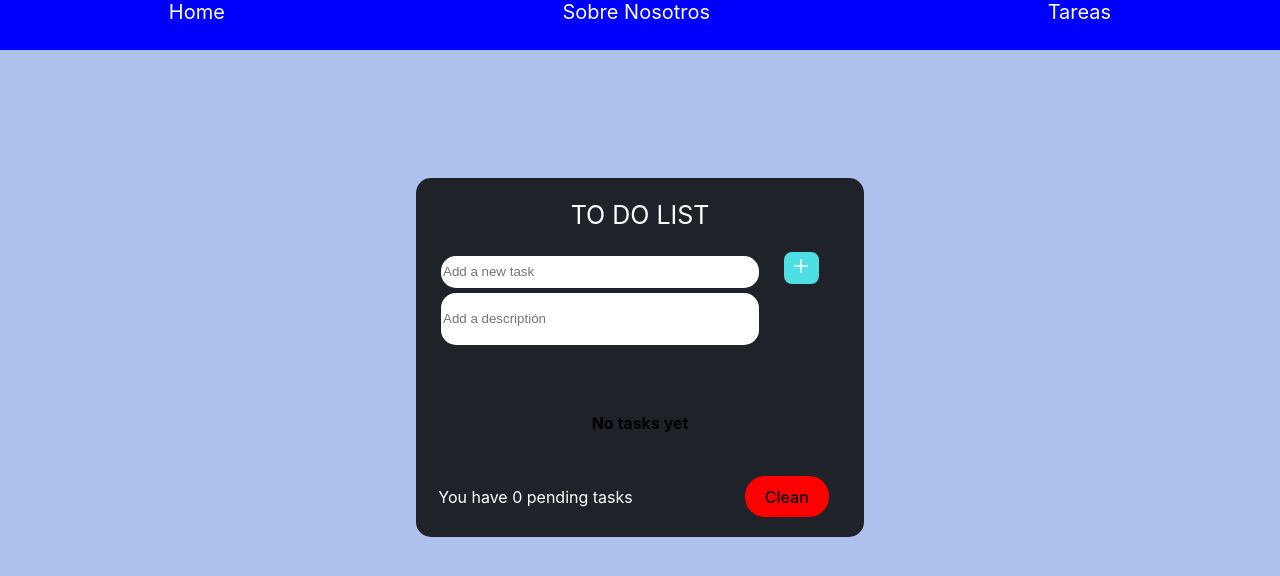
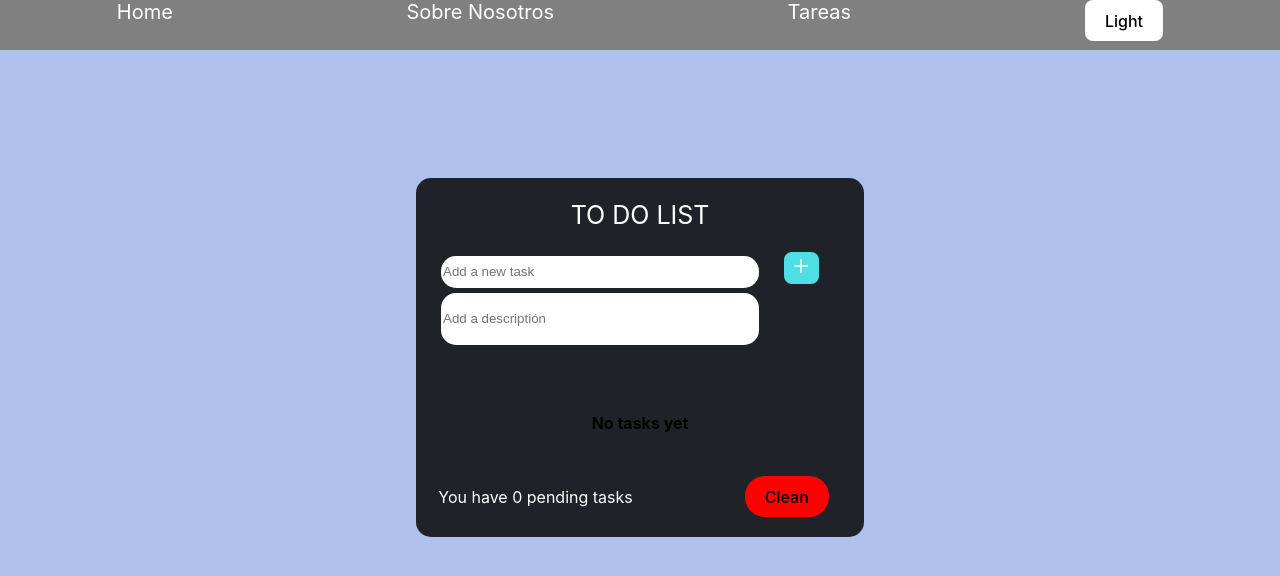
Before and after one commit to BreinerFontalvo/my-react-task-list, a React (Vite) app: page /Tareas in a window 1280 px wide. Shown: the top 576 px of the page. Built offline with nearby package versions, Linux system fonts and the light colour scheme.

Commit message:
haciendo el mood dark

```diff
--- a/src/App.jsx
+++ b/src/App.jsx
@@ -1,6 +1,7 @@
 import {lazy, Suspense} from 'react';
 import {BrowserRouter, Routes, Route} from 'react-router-dom';
 import Menu from './components/Extras/Menu';
+
 
   const Home= lazy(()=> import('./components/Extras/Home'))
   const SobreNosotros= lazy(()=> import('./components/Extras/SobreNosotros'))
--- a/src/components/Extras/Menu.jsx
+++ b/src/components/Extras/Menu.jsx
@@ -1,18 +1,25 @@
 import React from 'react'
 import {Link} from 'react-router-dom'
-import { Box, Flex } from '@chakra-ui/react'
+import {useColorMode , useColorModeValue} from '@chakra-ui/react'
+import { Box, Flex, Button } from '@chakra-ui/react'
+export const Menu = () => {
 
+    const {colorMode, toggleColorMode} = useColorMode()
 
+    const fondo= useColorModeValue('gray', 'black')
+    const letra= useColorModeValue('white', 'black')
 
-export const Menu = () => {
     return (
-        <Box w="100%" h='50px' bg="blue" color="white" >
+        <Box bg={fondo} color={letra} w="100%" h="50px">
             <Flex justify="space-around">
-                <Link to="./Home">Home</Link>
-                <Link to="./SobreNosotros">Sobre Nosotros</Link>
-                <Link to="./Tareas">Tareas</Link>
+            <Link to="./Home">Home</Link>
+            <Link to="./SobreNosotros">Sobre Nosotros</Link>
+            <Link to="./Tareas">Tareas</Link>
+            <Button onClick={toggleColorMode} >
+                {colorMode === "light" ? "Dark" : "Light"}
+            </Button>
             </Flex>
         </Box>
-    );
+        );
 }
 export default Menu;
--- a/src/main.jsx
+++ b/src/main.jsx
@@ -3,8 +3,8 @@ import ReactDOM from 'react-dom/client'
 import App from './App'
 import './index.css'
 
+
 ReactDOM.createRoot(document.getElementById('root')).render(
-
     <App />
 
 )
```
